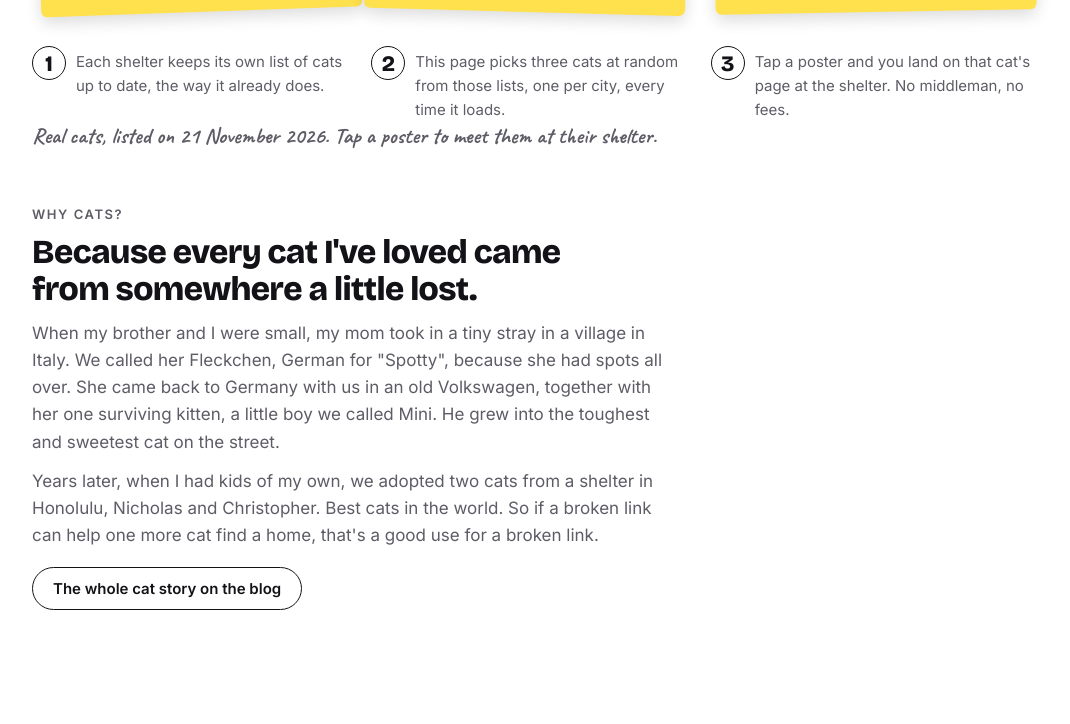
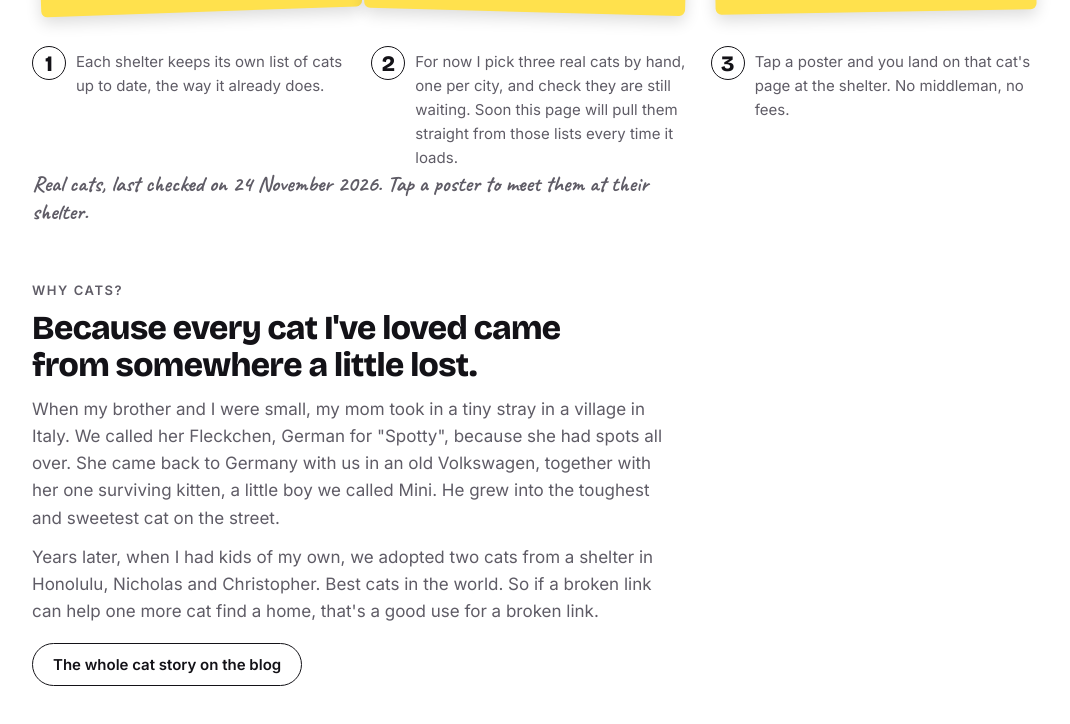
Before and after one commit to laudowicz/laudowicz.com, a plain HTML site: page public/404.html in a window 1280 px wide. Shown: the part 1775-2499 px from the top of the page, without its empty margins (108-1178 px from the left). Before the commit the page ends 2449 px from the top, so only its background shows below. Drawn offline with Linux system fonts and the light colour scheme.

Commit message:
404: cats re-checked 24 Nov; say honestly they are picked by hand for now
Co-Authored-By: Claude Opus 5.5 <noreply@anthropic.com>
Claude-Session: https://claude.ai/code/session_019G3mbXKEPSrkGdVJxCYN6b

```diff
--- a/public/404.html
+++ b/public/404.html
@@ -98,10 +98,10 @@ a.pst{text-decoration:none;transition:transform .2s}a.pst:hover{transform:rotate
   </div>
   <div class="how">
     <div><b>1</b><p>Each shelter keeps its own list of cats up to date, the way it already does.</p></div>
-    <div><b>2</b><p>This page picks three cats at random from those lists, one per city, every time it loads.</p></div>
+    <div><b>2</b><p>For now I pick three real cats by hand, one per city, and check they are still waiting. Soon this page will pull them straight from those lists every time it loads.</p></div>
     <div><b>3</b><p>Tap a poster and you land on that cat's page at the shelter. No middleman, no fees.</p></div>
   </div>
-  <p class="note">Real cats, listed on 21 November 2026. Tap a poster to meet them at their shelter.</p>
+  <p class="note">Real cats, last checked on 24 November 2026. Tap a poster to meet them at their shelter.</p>
   <div class="why">
     <p class="eb">Why cats?</p>
     <h2>Because every cat I've loved came from somewhere a little lost.</h2>
```
